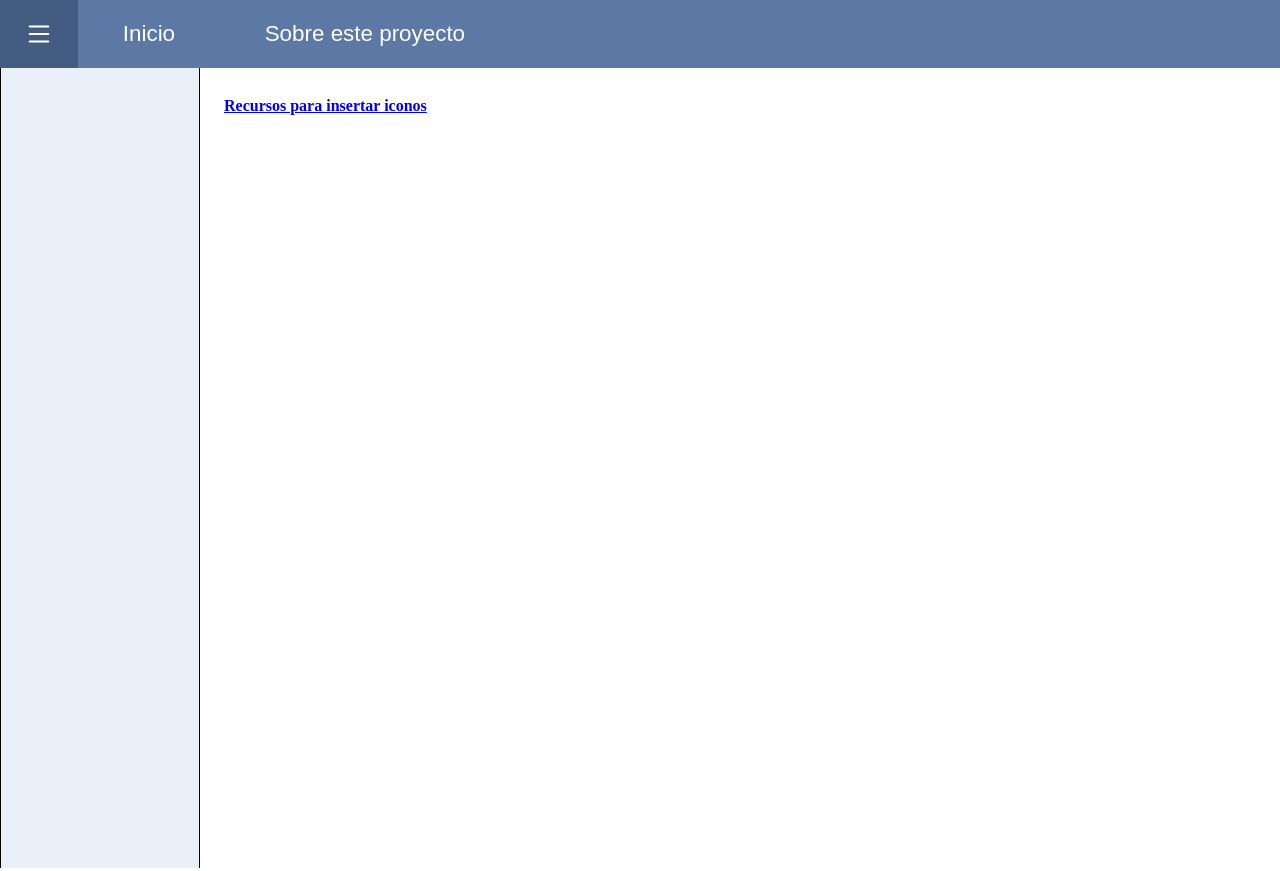
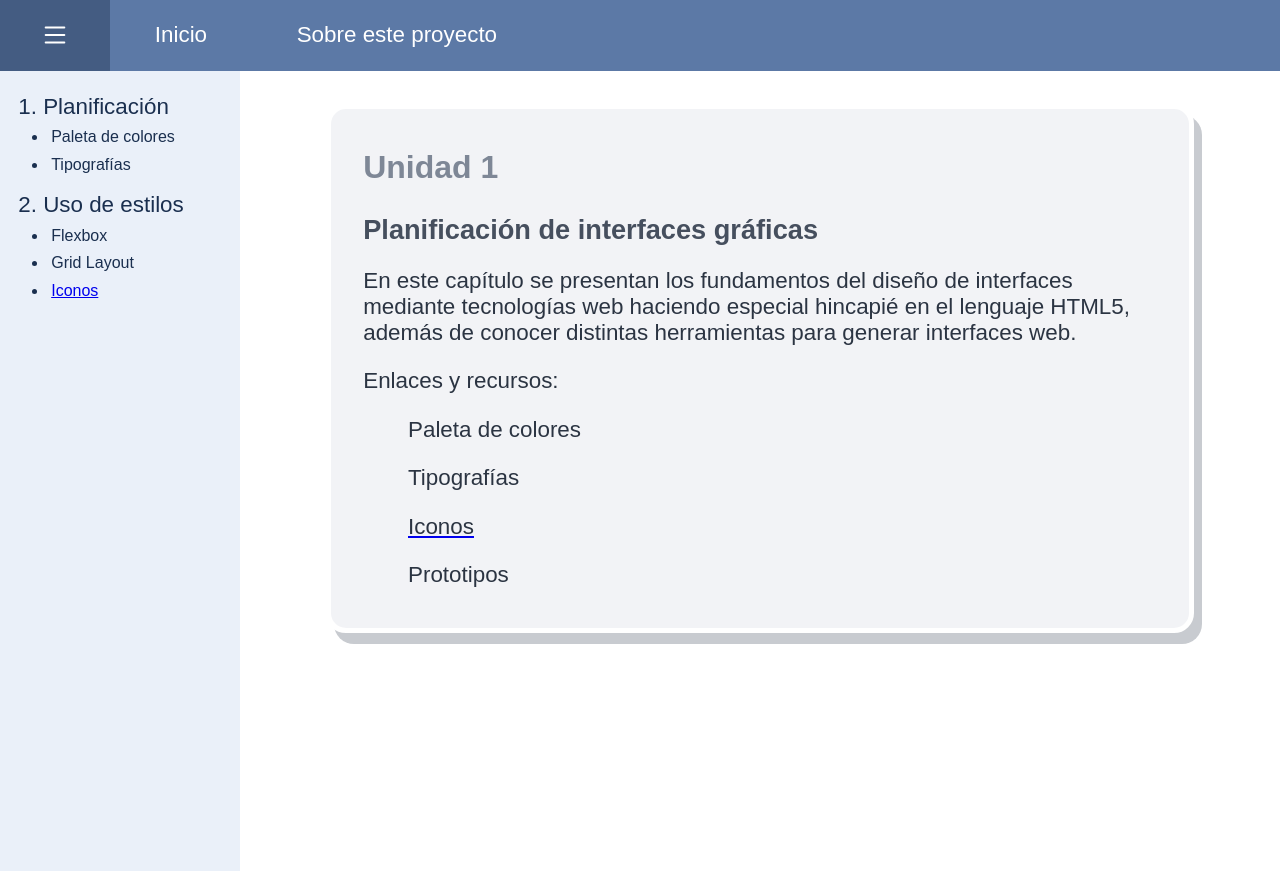
Before and after one commit to Enrigsa/interfaces, a plain HTML site: page index.html in a window 1280 px wide. Drawn offline with Linux system fonts and the light colour scheme.

Commit message:
menu structure, icons, first draft

```diff
--- a/index.html
+++ b/index.html
@@ -2,6 +2,7 @@
 <html>
   <head>
     <link rel="stylesheet" href="styles/styles.css" />
+    <link rel="stylesheet" href="styles/indexStyles.css" />
     <link
       rel="stylesheet"
       href="https://fonts.googleapis.com/icon?family=Material+Icons"
@@ -11,29 +12,72 @@
   <body>
     <nav>
       <span class="tags-container">
-        <div class="icon-box">
-          <svg xmlns="http://www.w3.org/2000/svg" width="30" height="30" fill="white" class="bi bi-list" viewBox="0 0 16 16">
-            <path fill-rule="evenodd" d="M2.5 12a.5.5 0 0 1 .5-.5h10a.5.5 0 0 1 0 1H3a.5.5 0 0 1-.5-.5zm0-4a.5.5 0 0 1 .5-.5h10a.5.5 0 0 1 0 1H3a.5.5 0 0 1-.5-.5zm0-4a.5.5 0 0 1 .5-.5h10a.5.5 0 0 1 0 1H3a.5.5 0 0 1-.5-.5z"/>
-          </svg>
+        <div class="icon-box" id="icon-menu">
+          <img src="img/menu.svg" class="bi bi-list" />
         </div>
         <div class="tag-box">
-          <h2 class="tag-title">
-            <a class="tag-link" href="index.html">Inicio</a>
-          </h2>
+          <a class="tag-link" href="index.html">
+            <h2 class="tag-title">Inicio</h2>
+          </a>
         </div>
         <div class="tag-box">
-          <h2 class="tag-title">
-            <a class="tag-link" href="pages/project-info.html">
-              Sobre este proyecto
-            </a>
-          </h2>
+          <a class="tag-link" href="pages/project-info.html">
+            <h2 class="tag-title">Sobre este proyecto</h2>
+          </a>
         </div>
       </span>
     </nav>
     <main class="main-container">
-      <aside class="menu-container"></aside>
+      <aside id="menu" class="menu-container">
+        <div class="ch-menu-container">
+          <h3 class="ch-menu-title">1. Planificación</h3>
+          <!-- Necesario quitar listas y usar cajas para que se vea bien el hover-->
+          <ul class="ch-menu-list">
+            <li class="ch-menu-element">Paleta de colores</li>
+            <li class="ch-menu-element">Tipografías</li>
+          </ul>
+        </div>
+        <div class="ch-menu-container">
+          <h3 class="ch-menu-title">2. Uso de estilos</h3>
+          <ul class="ch-menu-list">
+            <li class="ch-menu-element">
+              <a class="menu-link"> Flexbox </a>
+            </li>
+            <li class="ch-menu-element">
+              <a class="menu-link"> Grid Layout </a>
+            </li>
+            <li class="ch-menu-element">
+              <a class="menu-link" href="pages/icon-buttons.html"> Iconos </a>
+            </li>
+          </ul>
+        </div>
+      </aside>
       <div class="content-container">
-        <h4><a href="pages/icon-buttons.html">Recursos para insertar iconos</a></h4>
+        <div id="ch-container1" class="ch-container">
+          <h2 class="ch-title">Unidad 1</h2>
+          <h4 class="ch-subtitle">Planificación de interfaces gráficas</h4>
+          <div id="ch-content1" class="ch-content">
+            <p class="ch-text">
+              En este capítulo se presentan los fundamentos del diseño de
+              interfaces mediante tecnologías web haciendo especial hincapié en
+              el lenguaje HTML5, además de conocer distintas herramientas para
+              generar interfaces web.
+            </p>
+            <p class="ch-text">Enlaces y recursos:</p>
+            <a>
+              <p class="ch-resource">Paleta de colores</p>
+            </a>
+            <a>
+              <p class="ch-resource">Tipografías</p>
+            </a>
+            <a href="pages/icon-buttons.html">
+              <p class="ch-resource">Iconos</p>
+            </a>
+            <a>
+              <p class="ch-resource">Prototipos</p>
+            </a>
+          </div>
+        </div>
       </div>
     </main>
     <script type="text/javascript" src="js/script.js"></script>
--- a/js/script.js
+++ b/js/script.js
@@ -0,0 +1,21 @@
+
+//Initial menu display
+const iconMenu = document.getElementById('icon-menu');
+const menu = document.getElementById('menu');
+menu.style.display = 'block';
+
+
+
+//Toogle Menu function
+function toogleMenu (){
+    let menuStyle = menu.style.display;
+    if (menuStyle == 'block'){
+        menu.style.display = 'none';
+    };
+    if (menuStyle == 'none'){
+        menu.style.display = 'block';
+    };
+}
+
+//Adding onclick event
+iconMenu.onclick = toogleMenu;
--- /dev/null
+++ b/styles/indexStyles.css
@@ -0,0 +1,53 @@
+:root {
+  --ch-background-color: rgb(242, 243, 246);
+  --ch-shadow-color: rgb(200,203,208);
+  --title-color: rgb(126, 135, 150);
+  --subtitle-color: rgb(70, 79, 94);
+  --text-color: rgb(43, 52, 66);
+  --title-font-size: 2em;
+  --subtitle-font-size: 1.7em;
+  --text-font-size: 1.4em;
+  --title-font: Arial;
+  --subtitle-font: Arial;
+  --text-font: Arial;
+}
+
+/* Box for chapters */
+.ch-container {
+  border-radius: 20px;
+  background-color: var(--ch-background-color);
+  width: 80%;
+  padding: 2.5em 2em;
+  margin: 1.6em auto;
+  box-shadow: 8px 11px var(--ch-shadow-color);
+  border: 5px solid white;
+}
+.ch-title {
+  color: var(--title-color);
+  font-family: var(--title-font);
+  font-size: 2em;
+  font-weight: bold;
+  margin: 0;
+}
+.ch-content{
+    display: block;
+}
+.ch-subtitle {
+  color: var(--subtitle-color);
+  font-family: var(--subtitle-font);
+  font-size: 1.7em;
+  font-weight: 600;
+  margin-top: 1em;
+  margin-bottom: 0;
+}
+
+.ch-text, .ch-resource {
+  font-size: 1.4em;
+  color: var(--text-color);
+  font-family: var(--text-font);
+  margin-top: 1em;
+  margin-bottom: 0;
+}
+.ch-resource {
+    margin-left: 2em;
+}
--- a/styles/styles.css
+++ b/styles/styles.css
@@ -9,6 +9,9 @@
     --dark-background: rgb(92, 121, 166);
     --dark-hover: rgb(68, 92, 130);
     --background-code: #eee;
+    --menu-font-family: Arial;
+    --menu-hover: rgb(175, 190, 213);
+    --menu-font-color: rgb(26, 47, 79);
 }
 html {
     margin: 0;
@@ -29,10 +32,9 @@ body {
     display: flex;
     justify-content: center;
     align-items: center;
+    padding: 1em;
 }
-.tag-icon {
-    padding: 0 1.5em;
-}
+
 .tag-box {
     display: block;
 }
@@ -40,11 +42,12 @@ body {
     padding: 0 1.5em;
 }
 .tag-title {
-    padding: 0.1em 2em;
+    padding: 1em 2em;
     color: white;
     font-weight: 500;
     font-family: var(--tag-font);
     font-size: 1.4em;
+    margin: 0;
 }
 /* pseudo classes */
 .tag-link:visited, .tag-link:link{
@@ -64,19 +67,19 @@ body {
     flex-direction: row;
 }
 .menu-container, .content-container {
-    display: block;
     box-sizing: border-box;
     min-height: 100vh;
     margin: 0;
 }
 .menu-container {
-    width: 15%;
-    min-width: 200px;
-    border-right: solid black 0.5px;
-    border-left: solid black 0.5px;
+    width: 12%;
+    min-width: 240px;
     background-color: var(--soft-background);
+    padding: 1em 1em;
+    color: var(--menu-font-color);
 }
 .content-container {
+    display: block;
     width: 100%;
     padding: 0.5em 1.5em;
 }
@@ -84,14 +87,41 @@ pre {
     background-color: var(--background-code);
     border: none;
 }
-
 code {
     font-family: Consolas, Menlo, Monaco, "Lucida Console", "Liberation Mono", "DejaVu Sans Mono", "Bitstream Vera Sans Mono", "Courier New", monospace, sans-serif;
     font-size: 1em;
 }
-
 h2 {
     font-size: 2em;
+}
+
+/*Aside Menu CSS rules*/
+.ch-menu-container {
+    font-family: var(--menu-font-family);
+    padding: 0.3em 0;
+    margin: 0;
+}
+.ch-menu-title {
+    font-size: 1.4em;
+    font-weight: 500;
+    margin: 0;
+    padding: 0.1em;
+}
+.ch-menu-list {
+    padding: 0.1em 2em;
+    margin: 0;
+    display: block;
+}
+.ch-menu-element{
+    margin: 0;
+    padding: 0.3em 0.2em;
+}
+.menu-link:hover{
+    background-color: var(--menu-hover);
+}
+.menu-link:visited {
+    text-decoration: none;
+    color: var(--menu-font-color);
 }
 
 /* Rules for sizing the icon. */
```
Also changed, not shown: pages/icon-buttons.html (+36 -23 lines), pages/project-info.html (+34 -10 lines), img/Hamburger_icon_white.svg (deleted), img/menu.svg (added).
